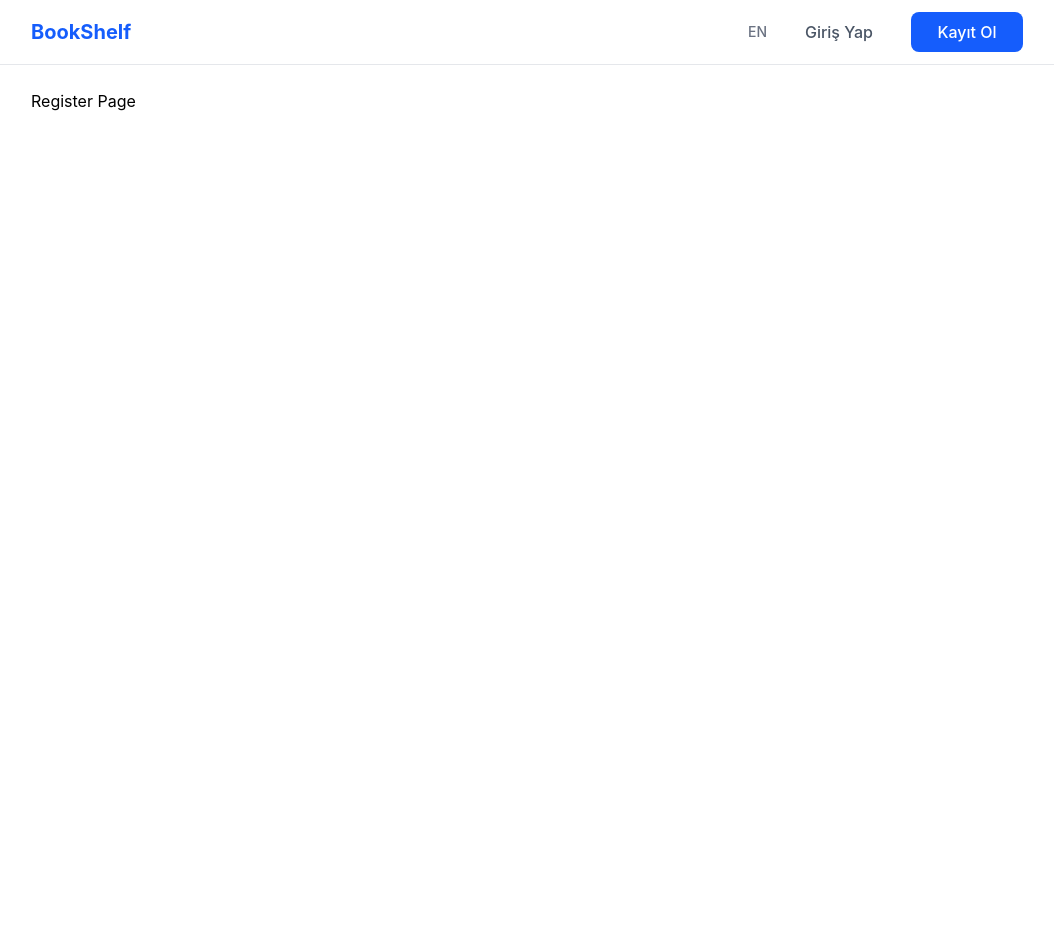
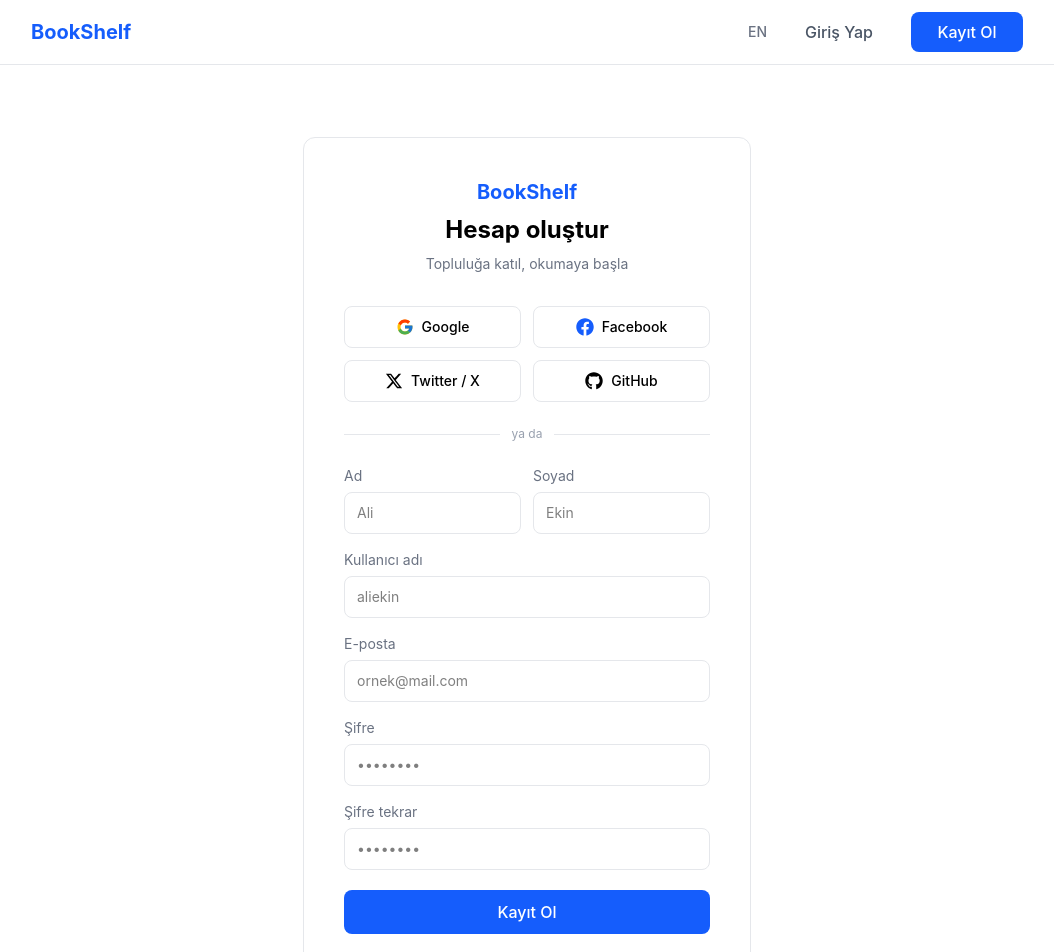
Before and after one commit to aliekinayhan/bookshelf, a React (Vite) app in the folder frontend/: page /register in a window 1280 px wide. Shown: the top 952 px of the page, without its empty margins (113-1167 px from the left). Before the commit the page ends 800 px from the top, so only its background shows below. Built offline with nearby package versions, Linux system fonts and the light colour scheme.

Commit message:
chore: add comments

```diff
--- a/frontend/src/locales/en/translation.json
+++ b/frontend/src/locales/en/translation.json
@@ -48,5 +48,19 @@
     "button": "Sign In",
     "noAccount": "Don't have an account?",
     "registerLink": "Sign up"
+  },
+  "register": {
+    "title": "Create an account",
+    "subtitle": "Join the community, start reading",
+    "or": "or",
+    "firstName": "First name",
+    "lastName": "Last name",
+    "username": "Username",
+    "email": "Email",
+    "password": "Password",
+    "passwordConfirm": "Confirm password",
+    "button": "Sign Up",
+    "hasAccount": "Already have an account?",
+    "loginLink": "Sign in"
   }
 }
--- a/frontend/src/locales/tr/translation.json
+++ b/frontend/src/locales/tr/translation.json
@@ -48,5 +48,19 @@
     "button": "Giriş Yap",
     "noAccount": "Hesabın yok mu?",
     "registerLink": "Kayıt ol"
+  },
+  "register": {
+    "title": "Hesap oluştur",
+    "subtitle": "Topluluğa katıl, okumaya başla",
+    "or": "ya da",
+    "firstName": "Ad",
+    "lastName": "Soyad",
+    "username": "Kullanıcı adı",
+    "email": "E-posta",
+    "password": "Şifre",
+    "passwordConfirm": "Şifre tekrar",
+    "button": "Kayıt Ol",
+    "hasAccount": "Zaten hesabın var mı?",
+    "loginLink": "Giriş yap"
   }
 }
--- a/frontend/src/pages/Register.jsx
+++ b/frontend/src/pages/Register.jsx
@@ -1,5 +1,161 @@
-export default Register;
+import { Link } from "react-router-dom";
+import { useTranslation } from "react-i18next";
+import { FcGoogle } from "react-icons/fc";
+import { FaFacebook, FaGithub } from "react-icons/fa";
+import { FaXTwitter } from "react-icons/fa6";
 
 function Register() {
-  return <div>Register Page</div>;
+  const { t } = useTranslation();
+
+  const handleSubmit = (e) => {
+    e.preventDefault();
+    // TODO: Backend hazır olunca buraya API çağrısı gelecek
+    console.log("Register submitted");
+  };
+
+  const handleOAuthLogin = (provider) => {
+    // TODO: Spring Security OAuth2 endpoint'ine yönlendir
+    // window.location.href = `http://localhost:8080/oauth2/authorization/${provider}`
+    console.log(`${provider} login`);
+  };
+
+  return (
+    <div className="min-h-screen flex items-center justify-center px-4 py-12">
+      <div className="bg-white border border-gray-200 rounded-xl p-10 w-full max-w-md">
+        {/* Başlık */}
+        <div className="text-center mb-8">
+          <div className="text-xl font-bold text-blue-600 mb-2">BookShelf</div>
+          <h1 className="text-2xl font-bold">{t("register.title")}</h1>
+          <p className="text-gray-500 text-sm mt-2">{t("register.subtitle")}</p>
+        </div>
+
+        {/* OAuth2 Butonları */}
+        <div className="grid grid-cols-2 gap-3 mb-6">
+          <button
+            onClick={() => handleOAuthLogin("google")}
+            className="flex items-center justify-center gap-2 border border-gray-200 rounded-lg py-2.5 text-sm font-medium hover:bg-gray-50"
+          >
+            <FcGoogle size={18} />
+            Google
+          </button>
+          <button
+            onClick={() => handleOAuthLogin("facebook")}
+            className="flex items-center justify-center gap-2 border border-gray-200 rounded-lg py-2.5 text-sm font-medium hover:bg-gray-50"
+          >
+            <FaFacebook size={18} className="text-blue-600" />
+            Facebook
+          </button>
+          <button
+            onClick={() => handleOAuthLogin("twitter")}
+            className="flex items-center justify-center gap-2 border border-gray-200 rounded-lg py-2.5 text-sm font-medium hover:bg-gray-50"
+          >
+            <FaXTwitter size={18} />
+            Twitter / X
+          </button>
+          <button
+            onClick={() => handleOAuthLogin("github")}
+            className="flex items-center justify-center gap-2 border border-gray-200 rounded-lg py-2.5 text-sm font-medium hover:bg-gray-50"
+          >
+            <FaGithub size={18} />
+            GitHub
+          </button>
+        </div>
+
+        {/* Ayraç */}
+        <div className="flex items-center gap-3 mb-6">
+          <div className="flex-1 h-px bg-gray-200"></div>
+          <span className="text-xs text-gray-400">{t("register.or")}</span>
+          <div className="flex-1 h-px bg-gray-200"></div>
+        </div>
+
+        {/* Form */}
+        <form onSubmit={handleSubmit} className="flex flex-col gap-4">
+          {/* Ad Soyad — yan yana */}
+          <div className="grid grid-cols-2 gap-3">
+            <div>
+              <label className="text-sm text-gray-500 block mb-1.5">
+                {t("register.firstName")}
+              </label>
+              <input
+                type="text"
+                placeholder="Ali"
+                className="w-full border border-gray-200 rounded-lg px-3 py-2.5 text-sm outline-none focus:border-blue-500"
+              />
+            </div>
+            <div>
+              <label className="text-sm text-gray-500 block mb-1.5">
+                {t("register.lastName")}
+              </label>
+              <input
+                type="text"
+                placeholder="Ekin"
+                className="w-full border border-gray-200 rounded-lg px-3 py-2.5 text-sm outline-none focus:border-blue-500"
+              />
+            </div>
+          </div>
+
+          <div>
+            <label className="text-sm text-gray-500 block mb-1.5">
+              {t("register.username")}
+            </label>
+            <input
+              type="text"
+              placeholder="aliekin"
+              className="w-full border border-gray-200 rounded-lg px-3 py-2.5 text-sm outline-none focus:border-blue-500"
+            />
+          </div>
+
+          <div>
+            <label className="text-sm text-gray-500 block mb-1.5">
+              {t("register.email")}
+            </label>
+            <input
+              type="email"
+              placeholder="ornek@mail.com"
+              className="w-full border border-gray-200 rounded-lg px-3 py-2.5 text-sm outline-none focus:border-blue-500"
+            />
+          </div>
+
+          <div>
+            <label className="text-sm text-gray-500 block mb-1.5">
+              {t("register.password")}
+            </label>
+            <input
+              type="password"
+              placeholder="••••••••"
+              className="w-full border border-gray-200 rounded-lg px-3 py-2.5 text-sm outline-none focus:border-blue-500"
+            />
+          </div>
+
+          <div>
+            <label className="text-sm text-gray-500 block mb-1.5">
+              {t("register.passwordConfirm")}
+            </label>
+            <input
+              type="password"
+              placeholder="••••••••"
+              className="w-full border border-gray-200 rounded-lg px-3 py-2.5 text-sm outline-none focus:border-blue-500"
+            />
+          </div>
+
+          <button
+            type="submit"
+            className="w-full bg-blue-600 text-white py-2.5 rounded-lg font-medium hover:bg-blue-700 mt-1"
+          >
+            {t("register.button")}
+          </button>
+        </form>
+
+        {/* Giriş yap linki */}
+        <p className="text-center text-sm text-gray-500 mt-6">
+          {t("register.hasAccount")}{" "}
+          <Link to="/login" className="text-blue-600 hover:underline">
+            {t("register.loginLink")}
+          </Link>
+        </p>
+      </div>
+    </div>
+  );
 }
+
+export default Register;
```
Also changed, not shown: frontend/src/pages/Login.jsx (+5 -5 lines).
